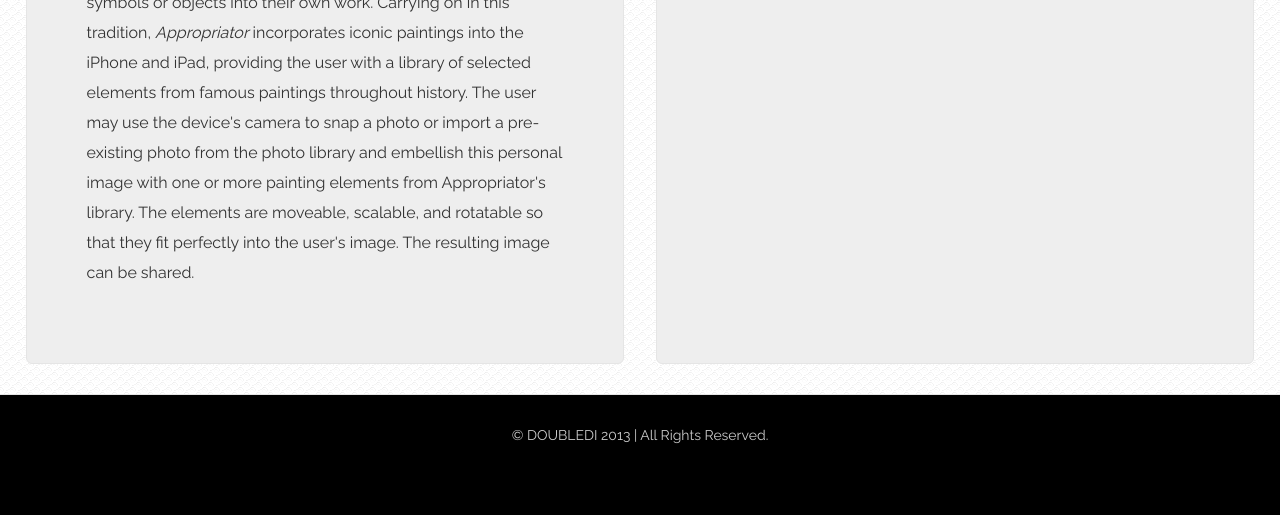
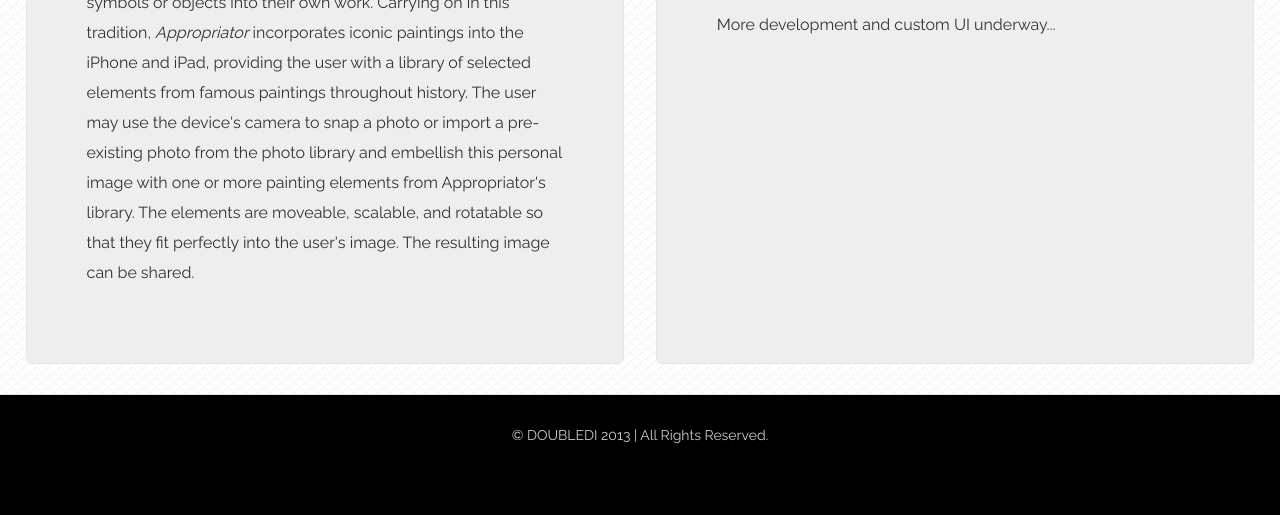
Before and after one commit to diannamertz/doubledi.github.com, a Jekyll site: the page built from appropriator.html, in a window 1280 px wide. Shown: the part 538-1053 px from the top of the page. Built offline with Jekyll 4.4.1, drawn with Linux system fonts in a browser that asks for light colours.

```diff
--- a/appropriator.html
+++ b/appropriator.html
@@ -18,5 +18,6 @@
     <div class="js-video [vimeo, widescreen]">
   	<iframe src="http://player.vimeo.com/video/62995665" width="500" height="281" frameborder="0" webkitAllowFullScreen mozallowfullscreen allowFullScreen></iframe> <p><a href="http://vimeo.com/62995665">appropriator</a> from <a href="http://vimeo.com/user10255632">doubledi</a> on <a href="http://vimeo.com">Vimeo</a>.</p>
   </div>
+  More development and custom UI underway...
 </div>
 </div>
```
